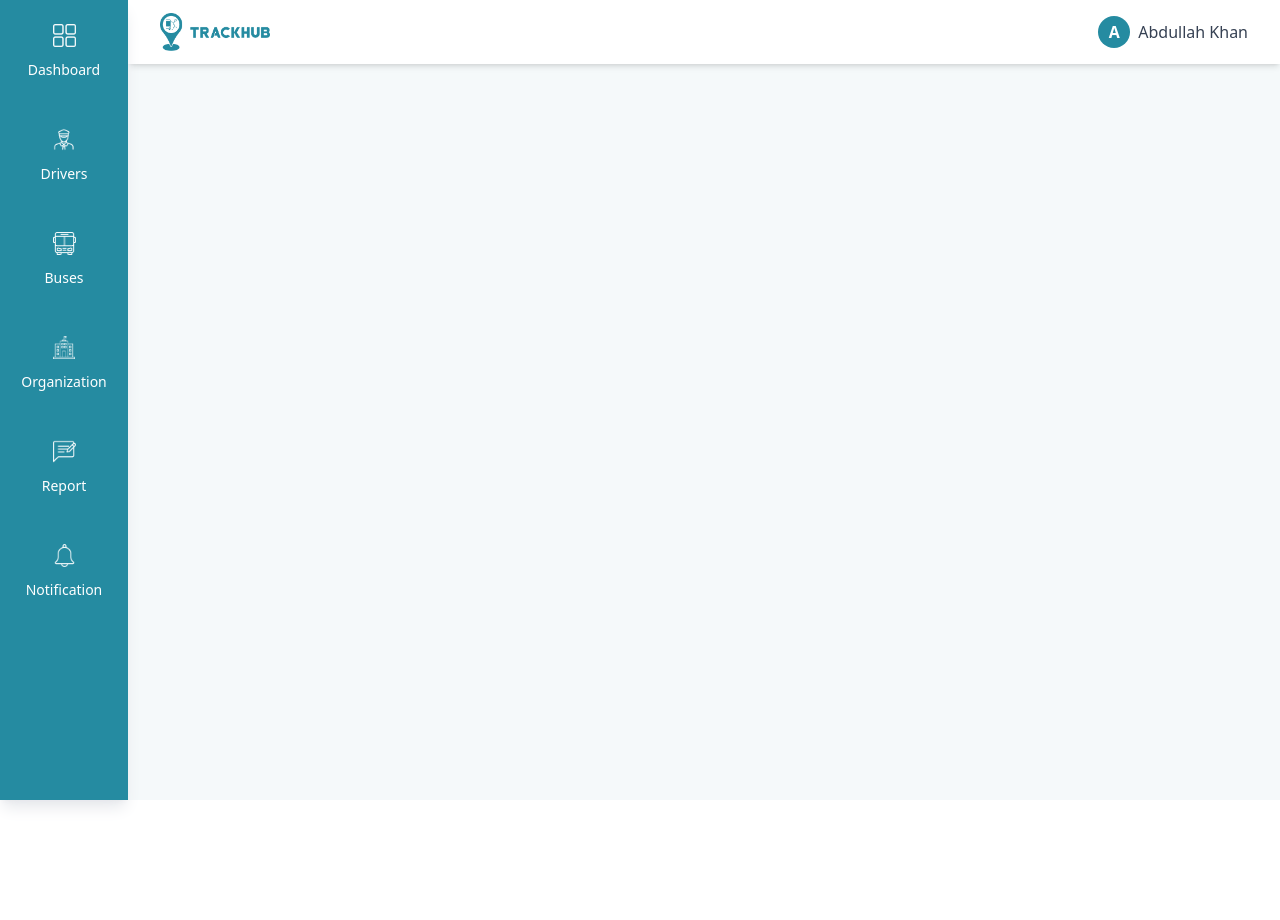
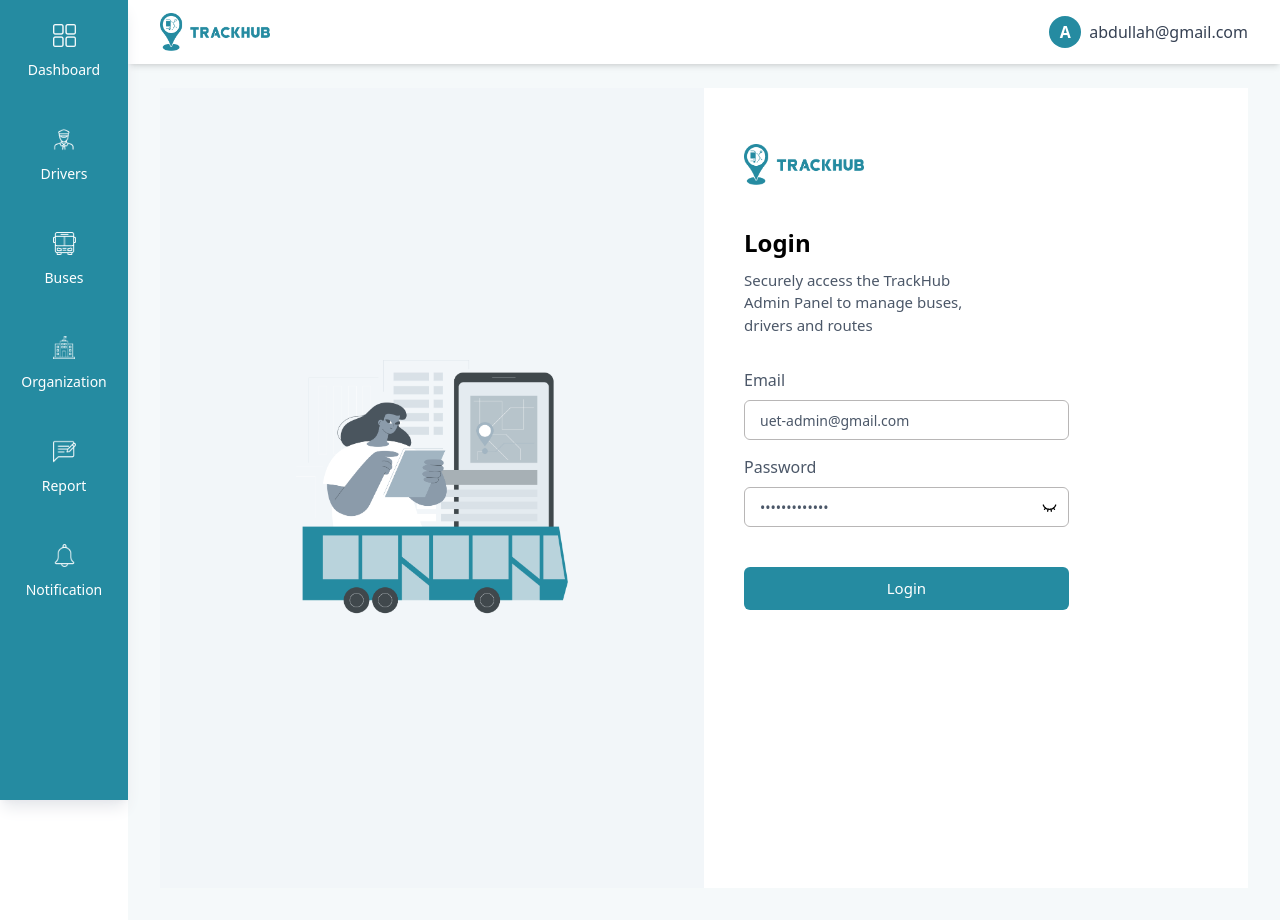
Before and after one commit to AbdullahProjects/TrackHub-Transport-Admin-Panel, a React (Vite) app: page /login in a window 1280 px wide. Before the commit the page ends 800 px from the top, so only its background shows below. Built offline with nearby package versions, Linux system fonts and the light colour scheme.

Commit message:
design LoginPage + integrate admin user authentication with firebase + get user profile details

```diff
--- a/package.json
+++ b/package.json
@@ -23,6 +23,8 @@
     "react-icons": "^5.5.0",
     "react-redux": "^9.2.0",
     "react-router": "^7.9.5",
+    "react-spinners": "^0.17.0",
+    "react-toastify": "^11.0.5",
     "tailwindcss": "^4.1.17"
   },
   "devDependencies": {
--- a/src/App.jsx
+++ b/src/App.jsx
@@ -3,10 +3,15 @@ import { Routes, Route } from "react-router";
 import Sidebar from "./components/Sidebar";
 import AppBar from "./components/AppBar";
 import AppRoutes from "./utils/routing/AppRoutes";
+import Login from "./pages/login/login_pages/Login";
+import { ToastContainer } from "react-toastify";
+import Images from "./utils/common/Images";
+import { MoonLoader } from "react-spinners";
 
 const App = () => {
+  const [isLogin, setIsLogin] = useState(true);
   const [sidebarOpen, setSidebarOpen] = useState(false);
-  const adminName = "Abdullah Khan";
+  const adminName = "abdullah@gmail.com";
 
   const toggleSidebar = () => {
     setSidebarOpen(!sidebarOpen);
@@ -15,6 +20,21 @@ const App = () => {
   const closeSidebar = () => {
     setSidebarOpen(false);
   };
+
+  if (!isLogin) {
+    return (
+      <div className="flex flex-col justify-center items-center h-screen w-full gap-5">
+        <img src={Images.logo} alt="Logo" className="w-[200px]" />
+        <MoonLoader
+          color={"var(--color-primary)"}
+          loading={true}
+          size={30}
+          aria-label="Loading Spinner"
+          data-testid="loader"
+        />
+      </div>
+    );
+  }
 
   return (
     <div className="flex h-screen bg-white">
@@ -25,6 +45,7 @@ const App = () => {
           <AppRoutes />
         </main>
       </div>
+      <ToastContainer />
     </div>
   );
 };
--- a/src/components/AppButton.jsx
+++ b/src/components/AppButton.jsx
@@ -1,9 +1,21 @@
 import React from "react";
 
-const AppButton = ({ text, isSubmitButton = false, onTap }) => {
+const AppButton = ({
+  text,
+  isSubmitButton = false,
+  onTap,
+  fullWidth = false,
+  isLoading = false,
+}) => {
   return (
-    <button type={isSubmitButton ? "submit" : "button"} onClick={onTap} className="px-8 py-2.5 rounded-md bg-primary text-white text-[15px] font-medium hover:cursor-pointer hover:bg-primary/90 hover:shadow-md transition-all duration-300 active:ring-2 ring-black/10">
-      {text ? text : "Button"}
+    <button
+      type={isSubmitButton ? "submit" : "button"}
+      onClick={isLoading ? null : onTap}
+      className={`px-8 py-2.5 rounded-md ${isLoading? "bg-gray-400" : "bg-primary"} text-white text-[15px] font-medium hover:cursor-pointer hover:bg-primary/90 hover:shadow-md transition-all duration-300 active:ring-2 ring-black/10 ${
+        fullWidth ? "w-full" : ""
+      }`}
+    >
+      {isLoading ? "Loading..." : text ? text : "Button"}
     </button>
   );
 };
--- a/src/firebase/firebase.js
+++ b/src/firebase/firebase.js
@@ -1,5 +1,6 @@
 import { initializeApp } from "firebase/app";
 import { getFirestore } from "firebase/firestore";
+import { getAuth } from "firebase/auth";
 
 const firebaseConfig = {
   apiKey: "AIzaSyAGn4W1UXiszWa9GPYa2GcXyn8f5br1NTs",
@@ -8,12 +9,12 @@ const firebaseConfig = {
   storageBucket: "trackhub-6e96e.firebasestorage.app",
   messagingSenderId: "766996217128",
   appId: "1:766996217128:web:e0c693ede080ec6ca8a41d",
-  measurementId: "G-JV4SN1L8TE"
+  measurementId: "G-JV4SN1L8TE",
 };
 
 // Initialize Firebase
 const app = initializeApp(firebaseConfig);
+const auth = getAuth(app);
 const db = getFirestore(app);
 
-
-export {app, db}
+export { db, auth };
--- /dev/null
+++ b/src/pages/login/firebase/LoginFirebase.js
@@ -0,0 +1,38 @@
+import { doc, getDoc } from "firebase/firestore";
+import { db, auth } from "../../../firebase/firebase";
+import { signInWithEmailAndPassword } from "firebase/auth";
+import FirebaseCollections from "../../../utils/common/FirebaseCollectionNames";
+
+const loginUser = async ( email, password ) => {
+  try {
+    const userCredential = await signInWithEmailAndPassword(
+      auth,
+      email,
+      password
+    );
+    const user = userCredential.user;
+    return user;
+  } catch (err) {
+    console.error("Error during login:", err);
+    throw err;
+  }
+};
+
+const getUserDetails = async (userId) => {
+  try {
+    const userRef = doc(db, FirebaseCollections.usersCollection, userId);
+    const userSnap = await getDoc(userRef);
+
+    if (!userSnap.exists()) {
+      return null;
+    }
+
+    const profileData = userSnap.data();
+    return profileData;
+  } catch (err) {
+    console.error("Error fetching user details:", err);
+    throw err;
+  }
+};
+
+export { loginUser, getUserDetails };
--- /dev/null
+++ b/src/pages/login/login_pages/Login.jsx
@@ -0,0 +1,121 @@
+import Images from "../../../utils/common/Images";
+import { Heading } from "../../../components/HeadingAndSubheading";
+import AppButton from "../../../components/AppButton";
+import { useState } from "react";
+import { GoEye } from "react-icons/go";
+import { LuEyeClosed } from "react-icons/lu";
+import { loginUser, getUserDetails } from "../firebase/LoginFirebase";
+import { AdminModel, adminModelFirestoreConvertor } from "../model/AdminModel";
+import "./style.css";
+import { toast } from "react-toastify";
+
+const Login = () => {
+  const [showPassword, setShowPassword] = useState(false);
+  const [admin, setAdmin] = useState(null);
+  const [loading, setLoading] = useState(false);
+  const [formData, setFormData] = useState({
+    email: "uet-admin@gmail.com",
+    password: "uet-admin-123",
+  });
+
+  const handleFormDataChange = (e) => {
+    e.preventDefault();
+    const { name, value } = e.target;
+    setFormData((prev) => ({
+      ...prev,
+      [name]: value,
+    }));
+  };
+
+  const loginHandler = async (e) => {
+    e.preventDefault();
+    setLoading(true);
+    try {
+      const user = await loginUser(formData.email, formData.password);
+      console.log("User logged in with ID:", user.uid);
+      const userDetails = await getUserDetails(user.uid);
+      if (!userDetails) {
+        throw new Error("User details not found");
+      }
+      console.log("User details fetched:", userDetails);
+      const adminModel = adminModelFirestoreConvertor.fromFirestore({...userDetails});
+      setAdmin(adminModel);
+      console.log("Logged in user:" + admin.email);
+    } catch (error) {
+      console.error("Login failed:", error);
+      toast.error("Login failed. " + (error.message || ""));
+    } finally {
+      setLoading(false);
+    }
+  };
+
+  return (
+    <div className="login w-full h-screen flex flex-row">
+      <div className="section1 hidden lg:flex w-0 lg:w-[50%] bg-[#F2F6F9] items-center justify-center">
+        <img
+          src={Images.loginPageIllustration}
+          alt="Illustration"
+          className="w-[50%] h-auto"
+        />
+      </div>
+      <div className="section2 w-full lg:w-[50%] bg-white overflow-y-auto px-10 pt-14 flex flex-col items-center lg:items-start">
+        <img src={Images.logo} alt="Logo" className="w-[120px] h-auto" />
+        <div className="mt-10">
+          <Heading text={"Login"} />
+        </div>
+        <p className="text-textLight mt-2 text-[15px] w-[50%] text-center lg:text-left">
+          Securely access the TrackHub Admin Panel to manage buses, drivers and
+          routes
+        </p>
+
+        <form className="mt-8 w-full md:w-[70%]" onSubmit={loginHandler}>
+          {/* Email */}
+          <div className="input-field-div">
+            <label htmlFor="email">Email</label>
+            <input
+              type="email"
+              id="email"
+              name="email"
+              required
+              placeholder="Enter your email"
+              value={formData.email}
+              onChange={handleFormDataChange}
+            />
+          </div>
+
+          {/* Password */}
+          <div className="input-field-div relative">
+            <label htmlFor="password">Password</label>
+            <input
+              type={showPassword ? "text" : "password"}
+              id="password"
+              name="password"
+              required
+              placeholder="Enter your password"
+              value={formData.password}
+              onChange={handleFormDataChange}
+            />
+            <span
+              onClick={() => setShowPassword(!showPassword)}
+              className="absolute top-[45px] right-0 text-[15px] px-3 hover:cursor-pointer"
+            >
+              {!showPassword ? <LuEyeClosed /> : <GoEye />}
+            </span>
+          </div>
+
+          {/* Login Button */}
+          <div className="mt-10 mb-20">
+            <AppButton
+              isSubmitButton={true}
+              text="Login"
+              fullWidth={true}
+              isLoading={loading}
+            />
+          </div>
+        </form>
+      </div>
+    </div>
+  );
+};
+
+export default Login;
--- /dev/null
+++ b/src/pages/login/login_pages/style.css
@@ -0,0 +1,35 @@
+form label {
+  font-size: 16px;
+  font-weight: 500;
+  color: var(--color-textLight);
+}
+
+form .input-field-div {
+  width: 100%;
+  display: flex;
+  flex-direction: column;
+  gap: 8px;
+  margin-bottom: 15px;
+}
+
+form .input-field-div input {
+  height: 40px;
+  padding: 10px 15px;
+  border: 1px solid var(--color-tableDarkBorder);
+  border-radius: 6px;
+  font-size: 14px;
+  color: var(--color-textLight);
+  font-weight: 500;
+}
+
+form .input-field-div input::placeholder {
+  color: var(--color-tableDarkBorder);
+  font-weight: 400;
+  font-size: 14px;
+}
+
+form .input-field-div input:focus {
+  outline: none;
+  border-color: var(--color-primary);
+  box-shadow: 0 0 5px var(--color-primary);
+}
--- /dev/null
+++ b/src/pages/login/model/AdminModel.js
@@ -0,0 +1,30 @@
+class AdminModel {
+  constructor({ id, email, organizationId, role }) {
+    this.id = id;
+    this.email = email;
+    this.organizationId = organizationId;
+    this.role = role;
+  }
+}
+
+const adminModelFirestoreConvertor = {
+  toFirestore: (adminModel) => {
+    return {
+      id: adminModel.id,
+      email: adminModel.email,
+
+      organizationId: adminModel.organizationId,
+      role: adminModel.role,
+    };
+  },
+  fromFirestore: (data) => {
+    return new AdminModel({
+      id: data.id,
+      email: data.email,
+      organizationId: data.organizationId,
+      role: data.role,
+    });
+  },
+};
+
+export {AdminModel, adminModelFirestoreConvertor};
--- a/src/utils/common/Images.js
+++ b/src/utils/common/Images.js
@@ -17,6 +17,8 @@ import ActiveIcon from "../../assets/icons/active_icon.png";
 import MaintenanceIcon from "../../assets/icons/maintenance_icon.png";
 // Import Dummy Images
 import DummyBusImage from "../../assets/images/bus_image.png";
+// Import Illustrations
+import LoginPageIllustration from "../../assets/images/login_page_illustration.png";
 
 class Images {
   // Logo
@@ -42,6 +44,9 @@ class Images {
 
   // Dummy Images
   static dummyBusImage = DummyBusImage;
+
+  // Illustrations
+  static loginPageIllustration = LoginPageIllustration;
 }
 
 export default Images;
--- a/src/utils/routing/AppRoutes.jsx
+++ b/src/utils/routing/AppRoutes.jsx
@@ -7,6 +7,7 @@ import Organization from "../../pages/organization/Organization";
 import Report from "../../pages/report/Report";
 import Notification from "../../pages/notification/Notification";
 import AddBus from "../../pages/buses/buses_pages/AddBus/AddBus";
+import Login from "../../pages/login/login_pages/Login";
 import EditBus from "../../pages/buses/buses_pages/EditBus/EditBus";
 
 const AppRoutes = () => {
@@ -20,6 +21,7 @@ const AppRoutes = () => {
       <Route path={RouteNames.notification} element={<Notification />} />
       <Route path={RouteNames.addBus} element={<AddBus />} />
       <Route path={RouteNames.editBus} element={<EditBus />} />
+      <Route path={RouteNames.login} element={<Login />} />
     </Routes>
   );
 };
--- a/src/utils/routing/RouteNames.js
+++ b/src/utils/routing/RouteNames.js
@@ -1,4 +1,5 @@
 class RouteNames {
+    static login = '/login';
     static dashboard = '/';
     static drivers = '/drivers';
     static buses = '/buses';
```
Also changed, not shown: src/pages/buses/buses_pages/AddBus/AddBus.jsx (+2 -5 lines), src/assets/images/login_page_illustration.png (added), 1 other file (tests, documents, lock files or other folders).
